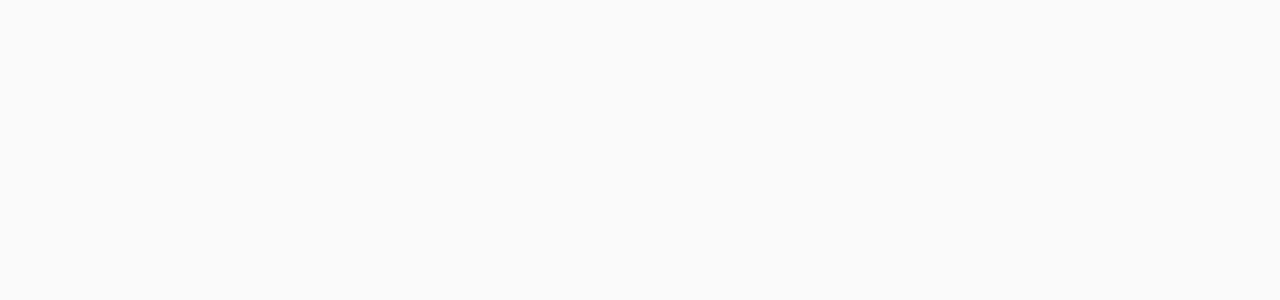
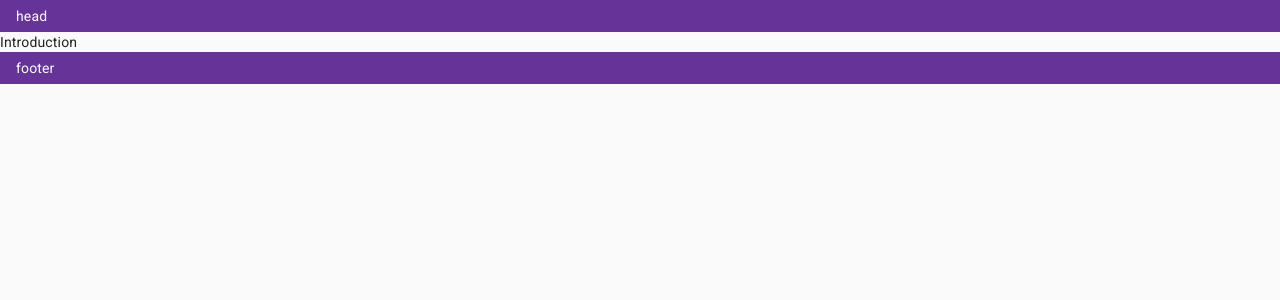
Before and after one commit to yarnaguchi/portfolio, a React (Create React App) app: page / in a window 1280 px wide. Shown: the top 300 px of the page. Built offline with nearby package versions, Linux system fonts and the light colour scheme.

Commit message:
WIP: Intro

```diff
--- a/src/App.tsx
+++ b/src/App.tsx
@@ -1,5 +1,7 @@
+import Introduction from "./pages/introduction";
+
 function App() {
-  return <></>;
+  return <Introduction />;
 }
 
 export default App;
--- /dev/null
+++ b/src/pages/introduction/components/Footer.tsx
@@ -0,0 +1,13 @@
+const footerStyle = {
+  minWidth: "64px",
+  lineHeight: "32px",
+  padding: "0 16px",
+  color: "#fff",
+  background: "#639",
+};
+
+function Footer() {
+  return <footer style={footerStyle}>footer</footer>;
+}
+
+export default Footer;
--- /dev/null
+++ b/src/pages/introduction/components/Header.tsx
@@ -0,0 +1,13 @@
+const headerStyle = {
+  minWidth: "64px",
+  lineHeight: "32px",
+  padding: "0 16px",
+  color: "#fff",
+  background: "#639",
+};
+
+function Header() {
+  return <header style={headerStyle}>head</header>;
+}
+
+export default Header;
--- /dev/null
+++ b/src/pages/introduction/components/Main.tsx
@@ -0,0 +1,11 @@
+const mainStyle = {};
+
+function Main() {
+  return (
+    <main style={mainStyle}>
+      <div>Introduction</div>
+    </main>
+  );
+}
+
+export default Main;
--- /dev/null
+++ b/src/pages/introduction/index.tsx
@@ -0,0 +1,15 @@
+import Header from "./components/Header";
+import Main from "./components/Main";
+import Footer from "./components/Footer";
+
+function Introduction() {
+  return (
+    <>
+      <Header />
+      <Main />
+      <Footer />
+    </>
+  );
+}
+
+export default Introduction;
```
